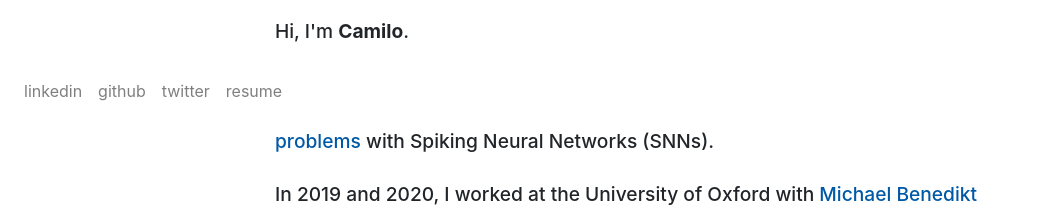
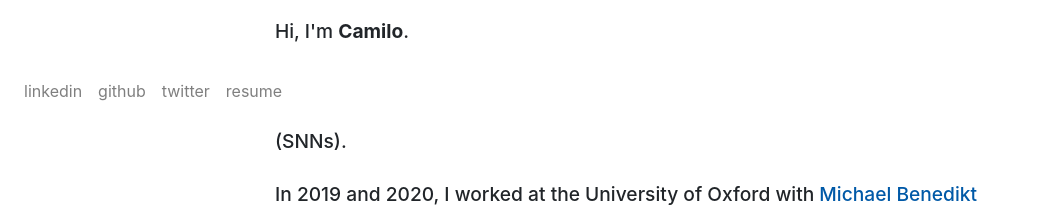
Before and after one commit to camilodoa/camilodoa.github.io, a React (Create React App) app: page / in a window 1280 px wide. Shown: the part 673-880 px from the top of the page, without its empty margins (0-1052 px from the left). Built offline with nearby package versions, Linux system fonts and the light colour scheme.

Commit message:
Update text

```diff
--- a/src/pages/home.js
+++ b/src/pages/home.js
@@ -18,8 +18,8 @@ export default function Home() {
             Hi, I'm <b>Camilo</b>.
           </p>
           <p className='my-4'>
-            My interests lie in the space between machine learning, web
-            development, and contemporary art. Right now I'm working on <a href='https://github.com/camilodoa/lxai' rel='noopener noreferrer' target='_blank' className="body-link">solving reinforcement learning problems</a> with Spiking Neural Networks (SNNs).
+            I'm interested in web, ML, RL, and computational neuro. Right
+            now I'm working on <a href='https://github.com/camilodoa/lxai' rel='noopener noreferrer' target='_blank' className="body-link">solving reinforcement learning problems</a> with Spiking Neural Networks (SNNs).
           </p>
           <p className='my-4'>
             In 2019 and 2020, I worked at the University of Oxford with {" "}
```
